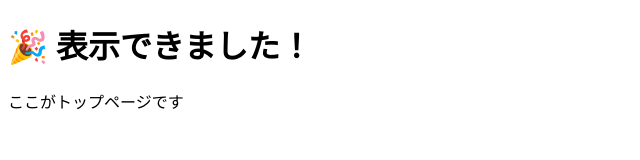
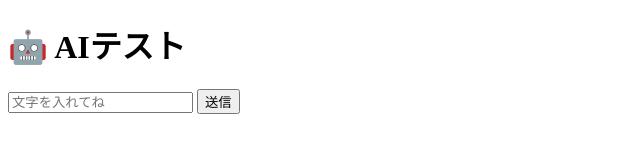
Before and after one commit to miura3239/history-ai-app, a plain HTML site: page index.html in a window 1280 px wide. Shown: the whole page, without its empty margins (0-640 px from the left). Drawn offline with Linux system fonts and the light colour scheme.

Commit message:
Update index.html

```diff
--- a/index.html
+++ b/index.html
@@ -2,10 +2,31 @@
 <html lang="ja">
 <head>
   <meta charset="UTF-8">
-  <title>history-ai-app</title>
+  <title>AIテスト</title>
 </head>
 <body>
-  <h1>🎉 表示できました！</h1>
-  <p>ここがトップページです</p>
+
+  <h1>🤖 AIテスト</h1>
+
+  <input id="msg" type="text" placeholder="文字を入れてね">
+  <button onclick="send()">送信</button>
+
+  <p id="result"></p>
+
+  <script>
+    async function send() {
+      const text = document.getElementById("msg").value;
+
+      const res = await fetch("/api/chat", {
+        method: "POST",
+        headers: { "Content-Type": "application/json" },
+        body: JSON.stringify({ message: text })
+      });
+
+      const data = await res.json();
+      document.getElementById("result").textContent = data.reply;
+    }
+  </script>
+
 </body>
 </html>
```
